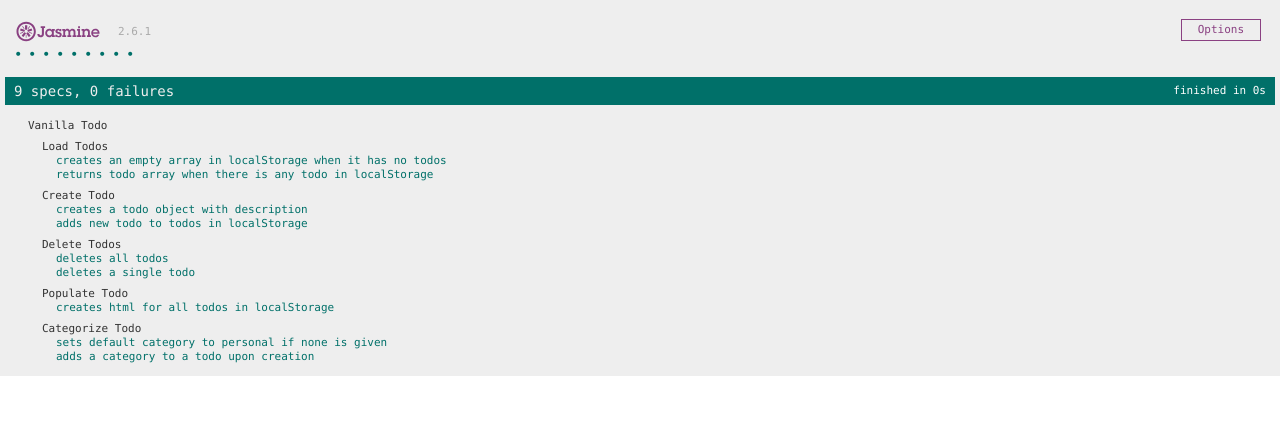
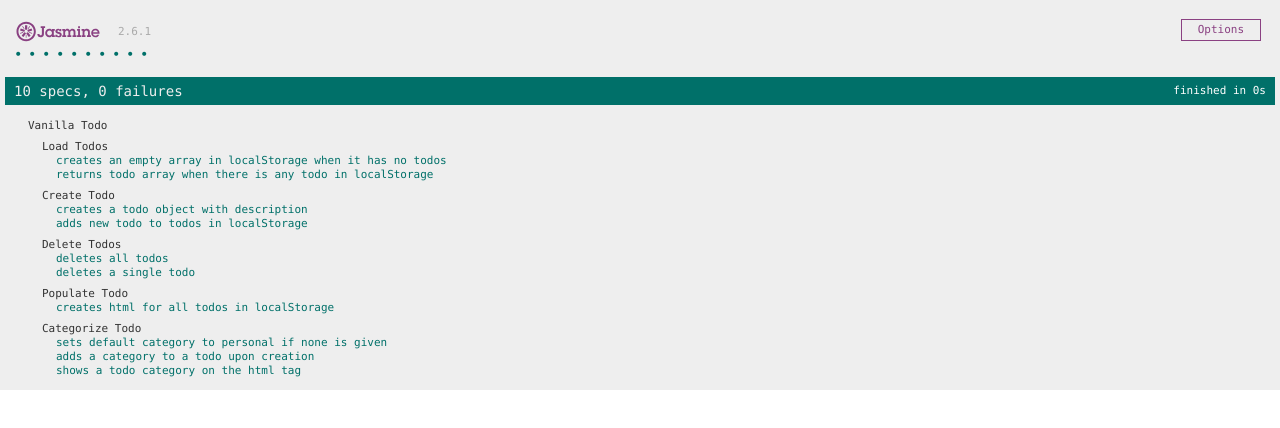
Before and after one commit to gabiduarte/vanilla-todo, a website: page specs/SpecRunner.html in a window 1280 px wide. Drawn offline with Linux system fonts and the light colour scheme.

Commit message:
[#8] - appends html for categories inside todos

```diff
--- a/js/script.js
+++ b/js/script.js
@@ -60,10 +60,11 @@ var Todo = {
 
 		if (todos) {
 			todos.forEach(function(item) {
-				HTML += "<tr><td><button type='button' class='fa-btn delete-todo'><i class='fa fa-trash-o fa-fw'></i></button><span>" + item.description + "</span></td></tr>";
+				HTML += "<tr><td><button type='button' class='fa-btn delete-todo'>" +
+				"<i class='fa fa-trash-o fa-fw'></i></button><span>[" + item.category + "] " +
+				"</span><span>" + item.description + "</span></td></tr>"
 			});
 		}
-
 		return HTML;
 	},
 
@@ -80,7 +81,7 @@ var Todo = {
 				element.removeEventListener('click', function() {});
 				element.addEventListener('click', function() {
 
-					var todoDescription = this.parentElement.getElementsByTagName('span')[0].innerHTML;
+					var todoDescription = this.parentElement.getElementsByTagName('span')[1].innerHTML;
 					var todo = Todo.create.todo(todoDescription);
 
 					Todo.delete.todo(todo);
--- a/specs/VanillaSpec.js
+++ b/specs/VanillaSpec.js
@@ -9,7 +9,14 @@ describe('Vanilla Todo', function() {
 			category: 'Work'
 		}],
 		arrayWithTwoTodos = '[' + JSON.stringify(fakeTodos[0]) + ',' + JSON.stringify(fakeTodos[1]) + ']',
-		arrayWithOneTodo = '[' + JSON.stringify(fakeTodos[1]) + ']';
+		arrayWithOneTodo = '[' + JSON.stringify(fakeTodos[1]) + ']',
+
+		fakeHTMLForA = "<tr><td><button type='button' class='fa-btn delete-todo'>" +
+		"<i class='fa fa-trash-o fa-fw'></i></button>" +
+		"<span>[Personal] </span><span>A</span></td></tr>";
+		fakeHTMLForB = "<tr><td><button type='button' class='fa-btn delete-todo'>" +
+		"<i class='fa fa-trash-o fa-fw'></i></button>" +
+		"<span>[Work] </span><span>B</span></td></tr>";
 
 	beforeEach(function () {
 		fakeStorage = {};
@@ -30,7 +37,6 @@ describe('Vanilla Todo', function() {
 				expect(fakeStorage.todos).toEqual('[]');
 		});
 
-		//TODO: Change implementation when tag creation is refactored
 		it('returns todo array when there is any todo in localStorage', function() {
 			localStorage.setItem('todos', '["A","B"]');
 			var init = Todo.init();
@@ -39,7 +45,6 @@ describe('Vanilla Todo', function() {
 	});
 
 	describe('Create Todo', function() {
-
 		beforeEach(function() {
 			fakeStorage = { todos: '[]'};
 		});
@@ -78,10 +83,7 @@ describe('Vanilla Todo', function() {
 	describe('Populate Todo', function() {
 		it('creates html for all todos in localStorage', function() {
 			fakeStorage = { todos: arrayWithTwoTodos };
-			var fakeTodoHTML = "<tr><td><button type='button' class='fa-btn delete-todo'><i class='fa fa-trash-o fa-fw'></i></button><span>A</span></td></tr>" +
-								"<tr><td><button type='button' class='fa-btn delete-todo'><i class='fa fa-trash-o fa-fw'></i></button><span>B</span></td></tr>";
-
-			expect(Todo.generateHTML()).toEqual(fakeTodoHTML);
+			expect(Todo.generateHTML()).toEqual(fakeHTMLForA + fakeHTMLForB);
 		});
 	});
 
@@ -93,5 +95,10 @@ describe('Vanilla Todo', function() {
 		it('adds a category to a todo upon creation', function(){
 			expect(Todo.create.todo('B', 'Work')).toEqual(fakeTodos[1]);
 		});
+
+		it('shows a todo category on the html tag', function() {
+			fakeStorage = { todos: arrayWithOneTodo };
+			expect(Todo.generateHTML()).toEqual(fakeHTMLForB);
+		});
 	});
 });
```
Also changed, not shown: index.html (line endings or trailing spaces).
